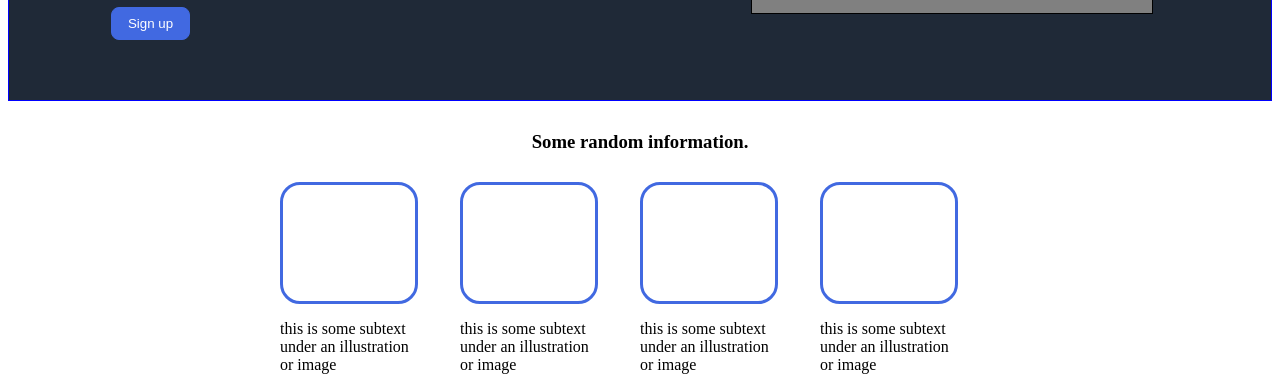
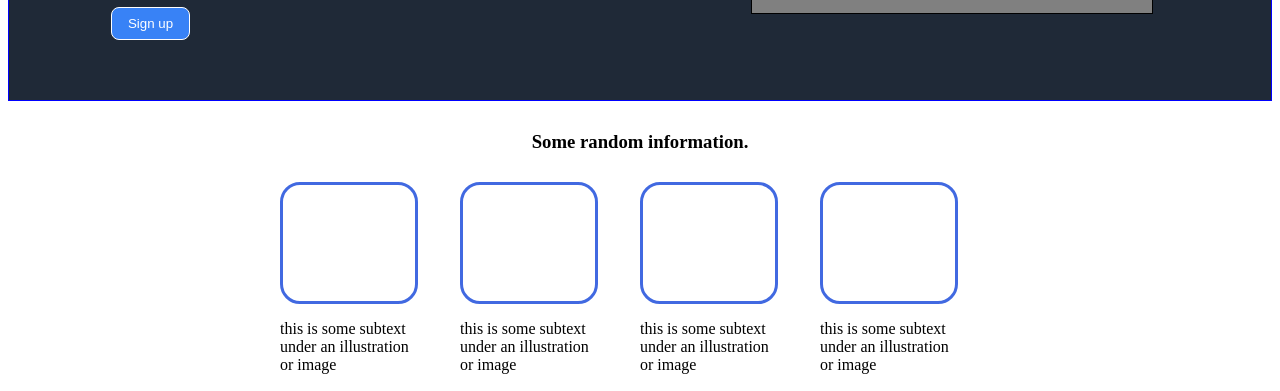
Before and after one commit to j-parthiv/OdinProject2, a plain HTML site: page index.html in a window 1280 px wide. Shown: the part 409-800 px from the top of the page. Drawn offline with Linux system fonts and the light colour scheme.

Commit message:
Changed some CSS of Sign Up button

```diff
--- a/style.css
+++ b/style.css
@@ -38,11 +38,12 @@
 
 }
 button{
-  background: royalblue;
-  border: 1px solid royalblue;
+  background-color: #3882F6;
+  border: 1px solid;
   color: white;
   padding: 8px 16px;
   border-radius: 8px;
+  border-color: white;
 }
 .headerlogo{
   color: #F9FAF8;
@@ -135,8 +136,7 @@
   }
 
   .sec4button{
-    background: royalblue;
-  border: 1px solid royalblue;
+  border: 1px solid;
   color: white;
   padding: 8px 16px;
   border-radius: 8px;
```
